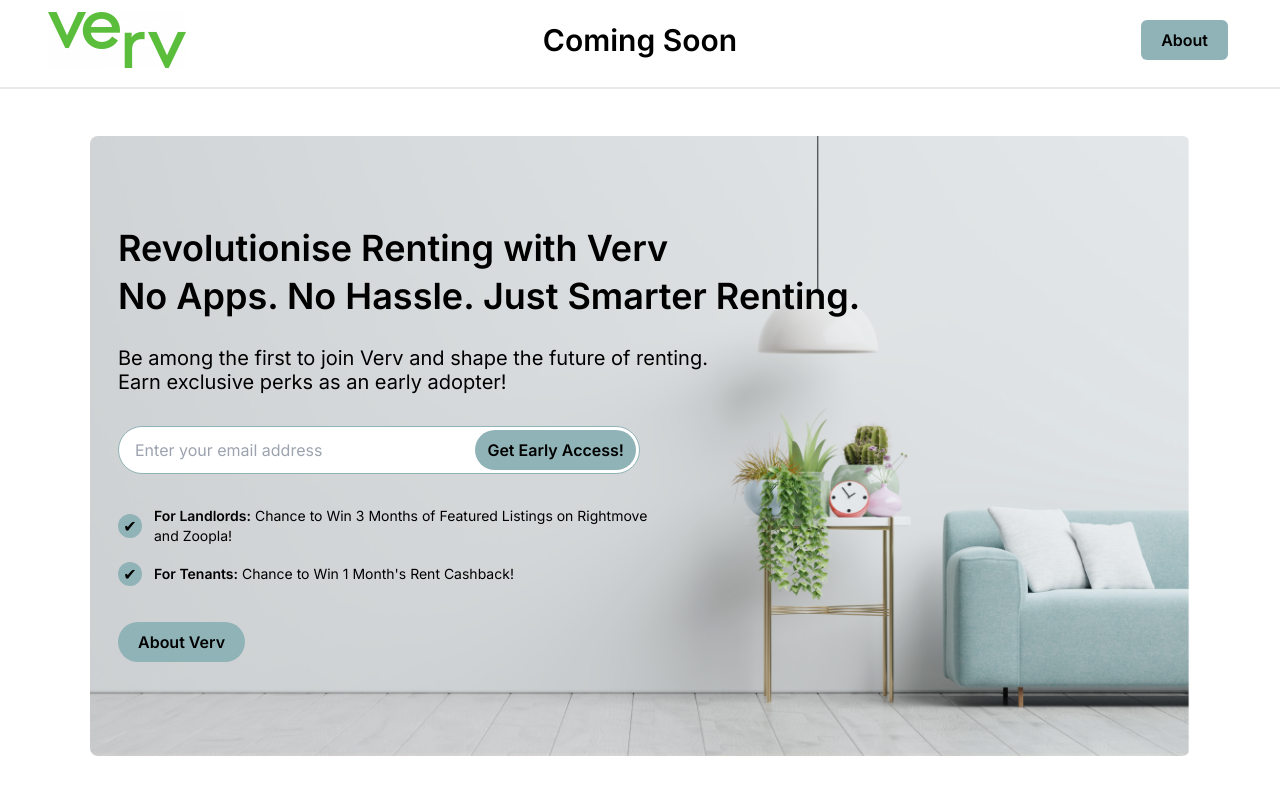
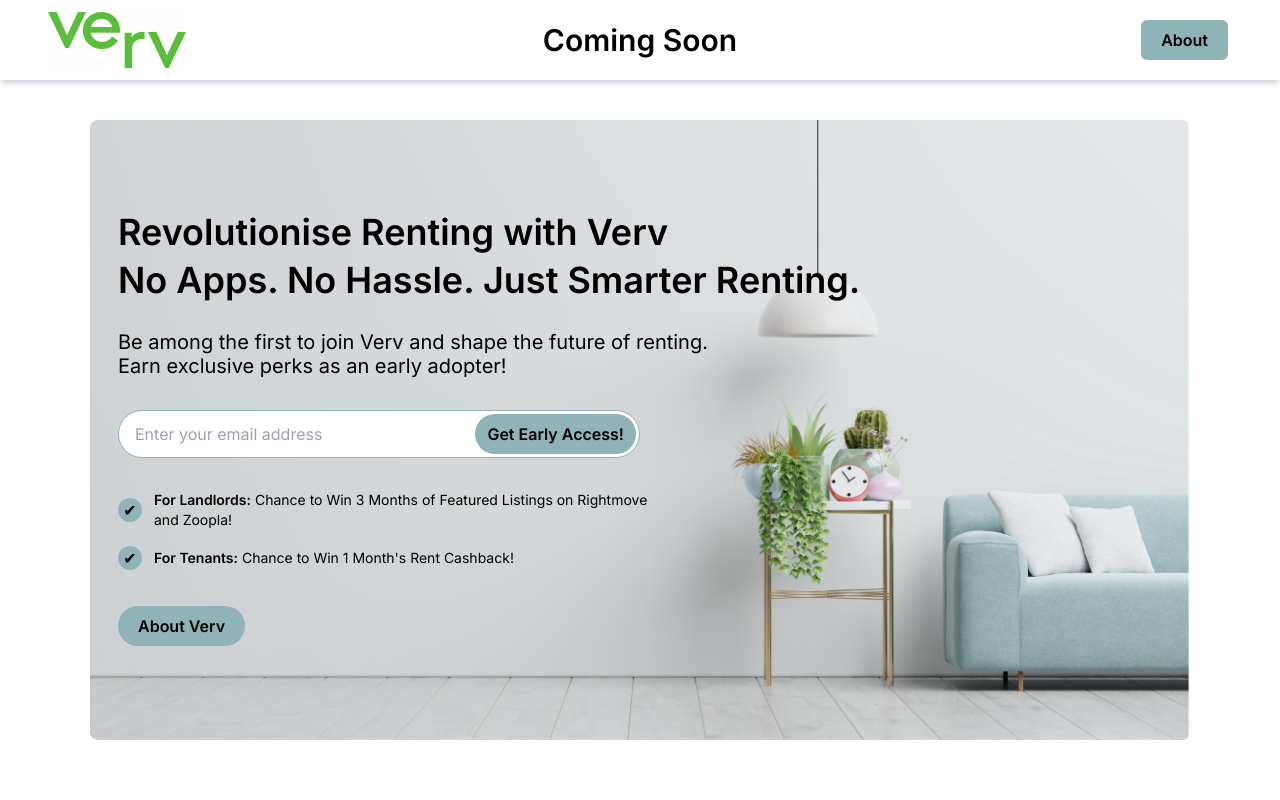
Before and after one commit to Aminul667/verv-cs-page, a React (Vite) app: page / in a window 1280 px wide. Shown: the top 800 px of the page. Built offline with nearby package versions, Linux system fonts and the light colour scheme.

Commit message:
fixed some styles

```diff
--- a/src/App.jsx
+++ b/src/App.jsx
@@ -8,10 +8,10 @@
   return (
     <>
       <div className="bg-white text-black font-inter">
-        <div className="h-[80px] w-full flex items-center bg-white">
+        <div className="h-[80px] w-full flex items-center bg-white shadow-md shadow-gray-300 sticky top-0 z-10 backdrop-filter backdrop-blur-3xl bg-opacity-10">
           <Navbar />
         </div>
-        <div className="divider m-0"></div>
+
         <Outlet />
         <Footer />
       </div>
--- a/src/components/Navbar/Navbar.jsx
+++ b/src/components/Navbar/Navbar.jsx
@@ -3,6 +3,7 @@
 
 const Navbar = () => {
   return (
+    <>
       <div className="navbar w-[1200px] m-auto">
         <div className="navbar-start">
           <Link to="/">
@@ -22,6 +23,7 @@
           </Link>
         </div>
       </div>
+    </>
   );
 };
 
```
Lines whose indentation alone changed are shown as unchanged.
